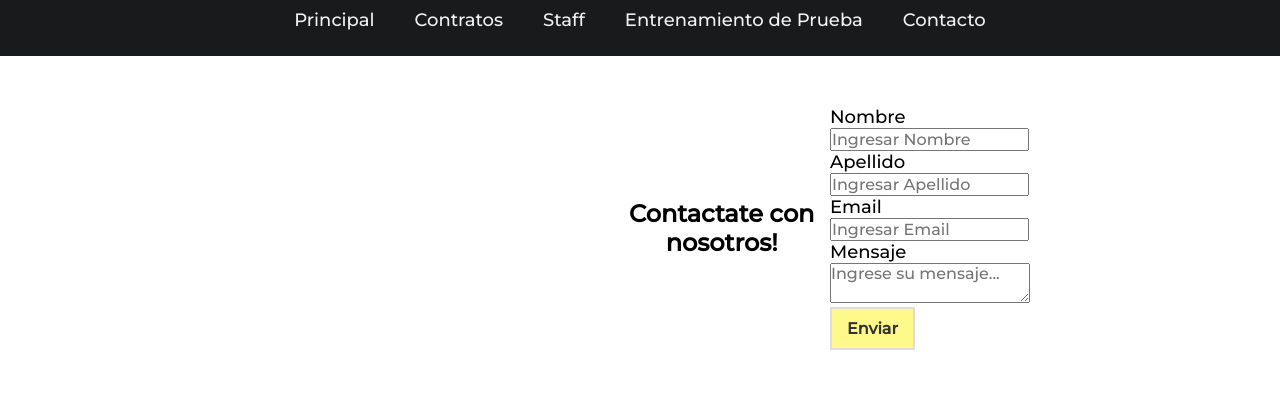
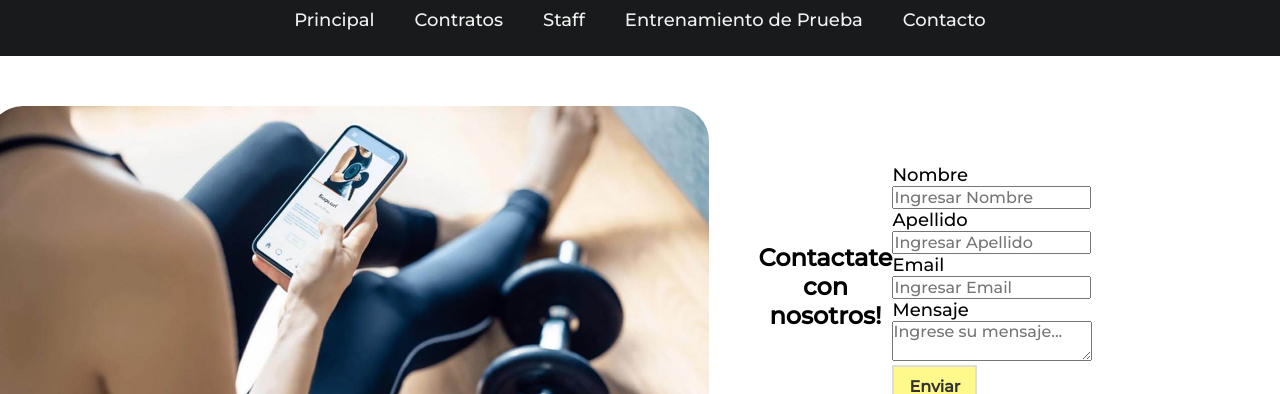
Before and after one commit to lopezatn/baby-steps, a plain HTML site: page HTML/contacto.html in a window 1280 px wide. Shown: the part 196-590 px from the top of the page. Drawn offline with Linux system fonts and the light colour scheme; the site is published under a folder, as on GitHub Pages, so addresses that start at the root find nothing.

Commit message:
cambio imagen contacto

```diff
--- a/HTML/contacto.html
+++ b/HTML/contacto.html
@@ -28,7 +28,7 @@
 
     <main>
         <div class="container_contact_form">
-            <img class="contact_img" src="/Images/gym4.jpg" alt="">
+            <img class="contact_img" src="../Images/gym4.jpg" alt="">
             <div class="contact_title"><h2>Contactate con nosotros!</h2></div>
             <form action="envio.php" method="post">
                 <p><label>Nombre</label> <br> <input type="text" class="submit_form" placeholder="Ingresar Nombre"></p>
```
